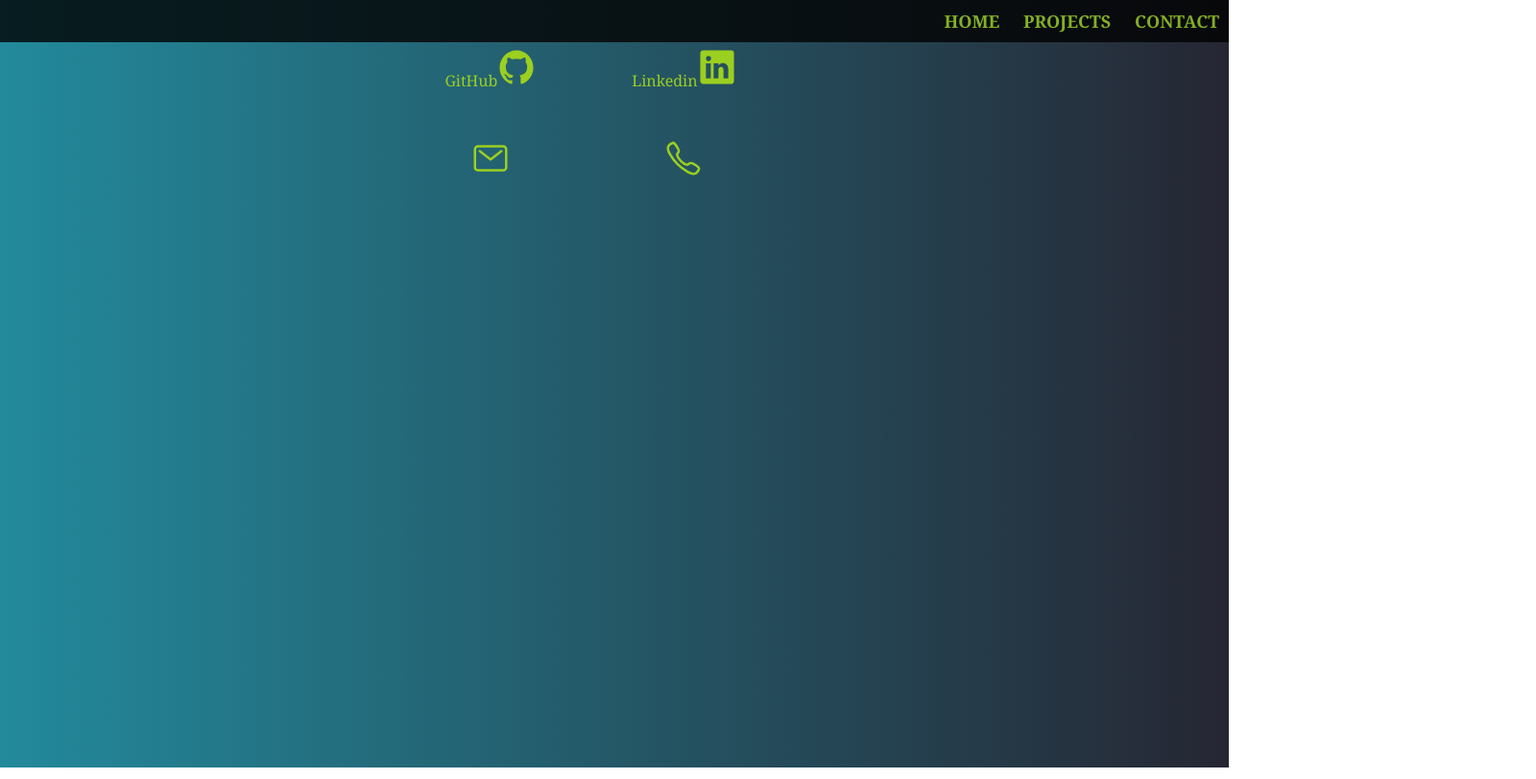
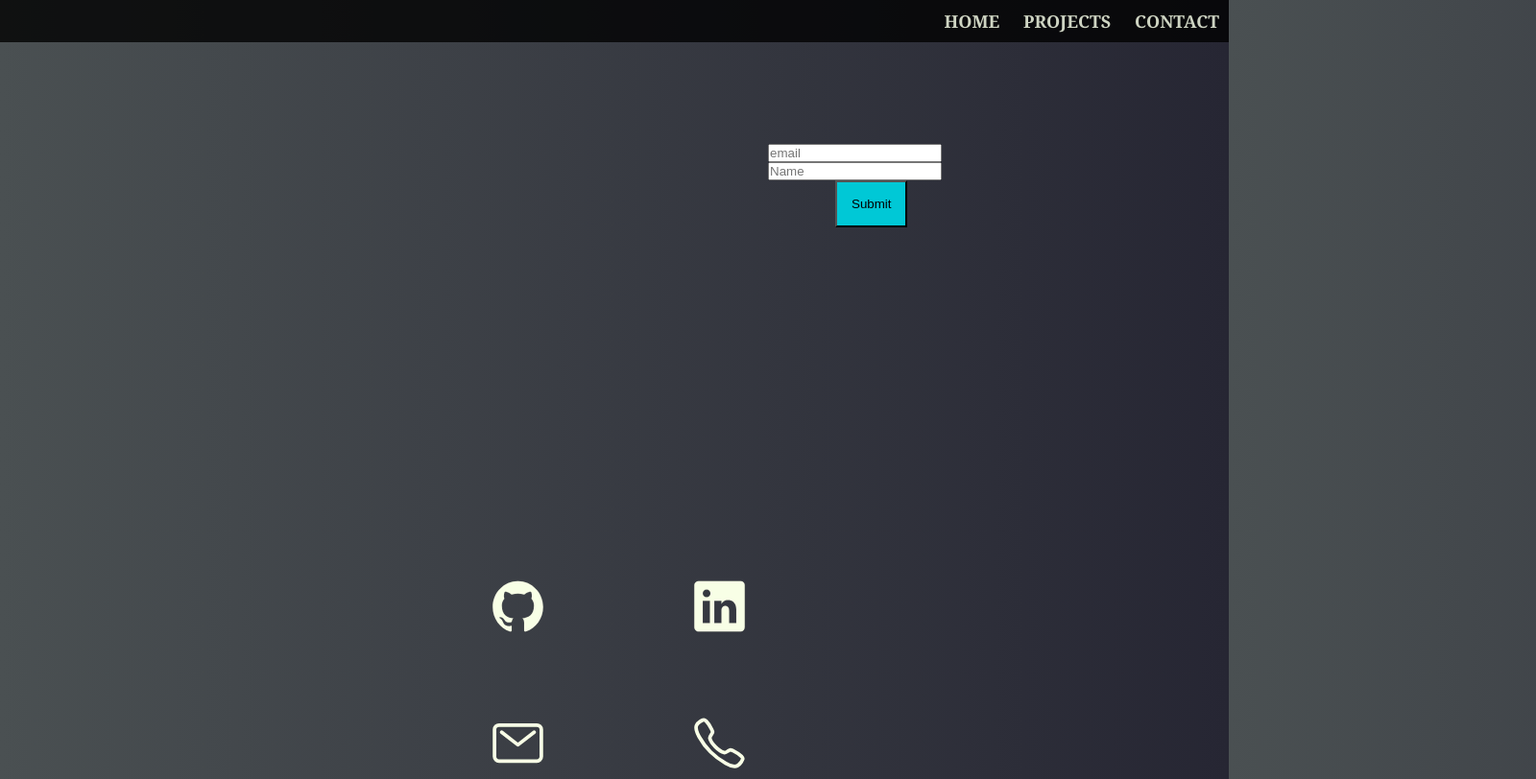
Before and after one commit to mautrix1/mautrix1.github.io, a plain HTML site: page contact.html in a window 1280 px wide. Shown: the whole page at 96% size, 1600 px wide, since content can reach past the window. Drawn offline with nearby package versions, Linux system fonts and the light colour scheme.

Commit message:
changed styling of contact page

```diff
--- a/contact.html
+++ b/contact.html
@@ -17,16 +17,24 @@
             </ul>
         </nav>
     </header>
+    <div>
+        <form class="form">
+            <input type="email" placeholder="email"><br>
+            <input type="text" alt="Name" placeholder="Name"><br>
+            <button type="submit" class="submitbutton">Submit<br>
+
+        </form>
+        </div>
     <section id="welcome-section">
 
+
     <div class="icons" id="contact">
-    <a id="profile-link" target="_blank" href="https://github.com/mautrix1">GitHub<ion-icon  class="icon" name="logo-github"></ion-icon></a><br>
-    <a target="_blank" href="https://www.linkedin.com/in/mauricio-pav%C3%A9z-romero-parodi-980b225b/">Linkedin<ion-icon class="icon" name="logo-linkedin"></a></ion-icon><br>
-    <a target="_blank" href="mailto:mauprp@gmail.com"><ion-icon class="icon" name="mail-outline">Mail</a></ion-icon><br>
-    <a target="_blank" href="tel:+52-56-20-25-18-61"><ion-icon class="icon" name="call-outline">Telefono</ion-icon></a>
+    <a id="profile-link" target="_blank" href="https://github.com/mautrix1"><ion-icon  class="icon" name="logo-github"></ion-icon></a><br>
+    <a target="_blank" href="https://www.linkedin.com/in/mauricio-pav%C3%A9z-romero-parodi-980b225b/"><ion-icon class="icon" name="logo-linkedin"></a></ion-icon><br>
+    <a target="_blank" href="mailto:mauprp@gmail.com"><ion-icon class="icon" name="mail-outline"></a></ion-icon><br>
+    <a target="_blank" href="tel:+52-56-20-25-18-61"><ion-icon class="icon" name="call-outline"></ion-icon></a>
     </div>
-    <br><br><br><br><br><br><br>
-    <br><br><br><br><br>
+
 </body>
 <script type="module" src="https://unpkg.com/ionicons@5.5.2/dist/ionicons/ionicons.esm.js"></script>
 <script nomodule src="https://unpkg.com/ionicons@5.5.2/dist/ionicons/ionicons.js"></script>
--- a/styles.css
+++ b/styles.css
@@ -1,5 +1,5 @@
 :root{
-    background: linear-gradient(90deg, rgb(34, 138, 156),rgb(38, 38, 51));
+    background: linear-gradient(90deg, rgb(159, 191, 197),rgb(38, 38, 51));
     font-family: Cambria, Cochin, Georgia, Times, 'Times New Roman', serif;
     color: rgb(0, 0, 0);
 }
@@ -61,7 +61,7 @@ section h1 {
     font-weight: bolder;
     font-size: 80px;
     opacity: 80%;
-    color: rgba(123, 173, 42, 0.973);
+    color: rgba(202, 119, 23, 0.973);
     margin-top: -12vh;
    }
 
--- a/styles2.css
+++ b/styles2.css
@@ -1,5 +1,5 @@
 :root{
-    background: linear-gradient(90deg, rgb(34, 138, 156),rgb(38, 38, 51));
+    background: linear-gradient(90deg, rgb(74, 80, 82),rgb(38, 38, 51));
     font-family: Cambria, Cochin, Georgia, Times, 'Times New Roman', serif;
     color: rgb(0, 0, 0);
 }
@@ -61,7 +61,7 @@ section h1 {
     font-weight: bolder;
     font-size: 80px;
     opacity: 80%;
-    color: rgba(123, 173, 42, 0.973);
+    color: rgba(138, 185, 62, 0.973);
     margin-top: -12vh;
    }
 
@@ -120,12 +120,17 @@ h2{
 
 }
 
+.icons{
+    padding-top: 35dvh;
+    padding-left: 7dvh;
+    transform: scale(1.5);
 
+}
 
 
 a:link{
     text-decoration: none;
-    color: #9bcf20;
+    color: #f8ffe6;
 }
 
 a:visited{
@@ -134,5 +139,19 @@ a:visited{
 }
 
 a:hover{
-    color: #d67200;
+    color: #00c8d6;
 }
+
+.form{
+
+    margin-left: 800px;
+    padding-top: 150px;
+    font-family: 'Courier New', Courier, monospace;
+
+}
+
+.submitbutton{
+    padding: 15px;
+    margin-left: 70px;
+    background-color: #00c8d6;
+}
```
